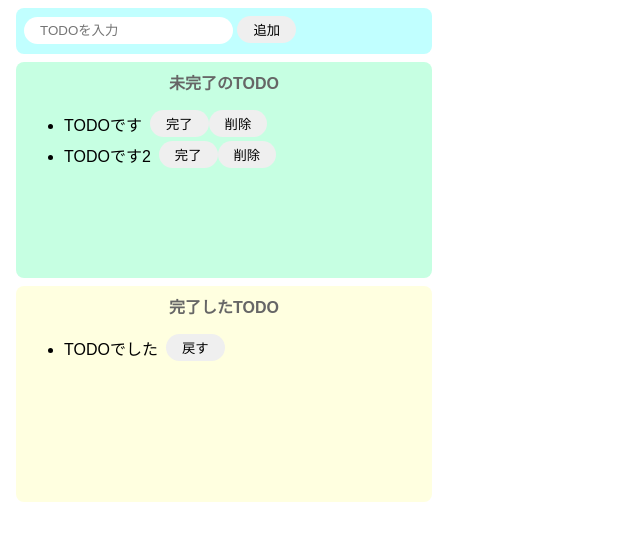
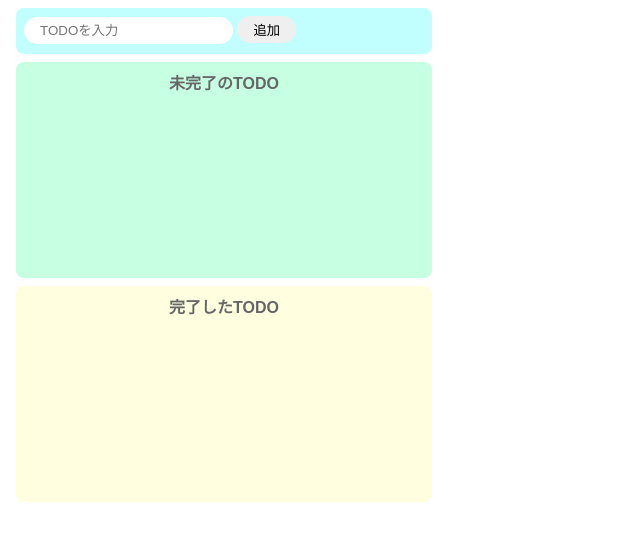
Before and after one commit to alta7v/vanila-todo, a website built with Parcel: page index.html in a window 1280 px wide. Shown: the whole page, without its empty margins (0-640 px from the left). Built offline with nearby package versions, Linux system fonts and the light colour scheme.

Commit message:
テストを削除

```diff
--- a/index.html
+++ b/index.html
@@ -13,34 +13,12 @@
 
     <div class="incomplete-area">
       <p class="title">未完了のTODO</p>
-      <ul id="incomplete-list">
-        <li>
-          <div class="list-row">
-            <div class="todo-status">TODOです</div>
-            <button>完了</button>
-            <button>削除</button>
-          </div>
-        </li>
-        <li>
-          <div class="list-row">
-            <div class="todo-status">TODOです2</div>
-            <button>完了</button>
-            <button>削除</button>
-          </div>
-        </li>
-      </ul>
+      <ul id="incomplete-list"></ul>
     </div>
 
     <div class="complete-area">
       <p class="title">完了したTODO</p>
-      <ul id="complete-list">
-        <li>
-          <div class="list-row">
-            <div class="todo-status">TODOでした</div>
-            <button>戻す</button>
-          </div>
-        </li>
-      </ul>
+      <ul id="complete-list"></ul>
     </div>
 
     <!--
```
